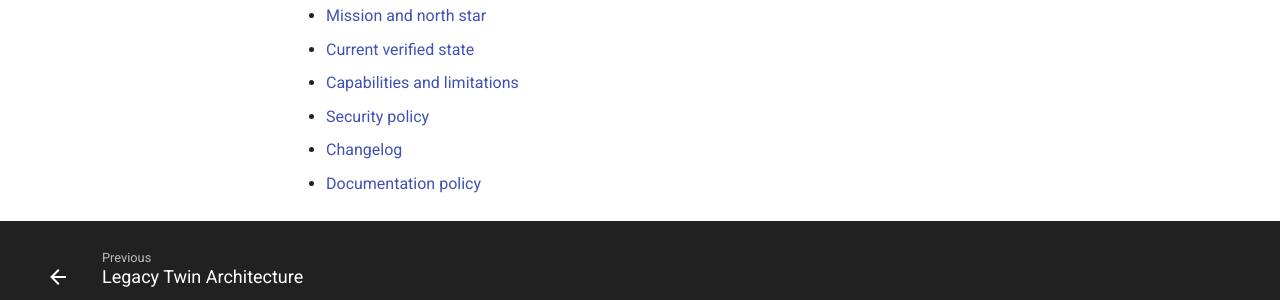
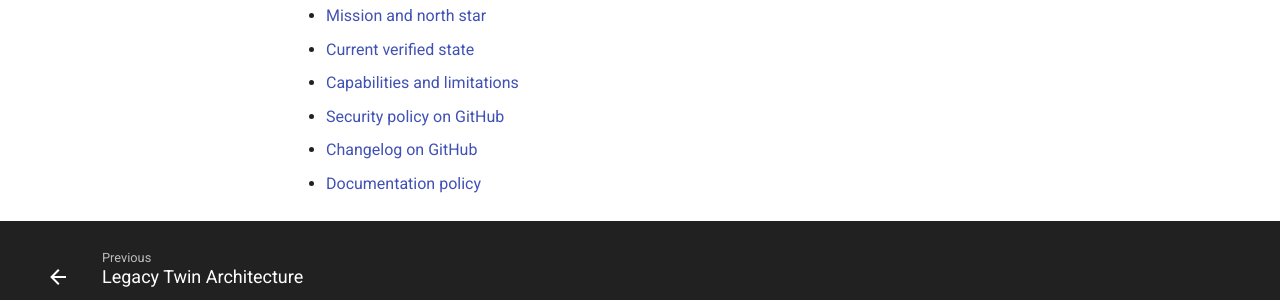
Before and after one commit to andreazedda/bmyCure4MM, an MkDocs documentation site: the page built from docs/archive/releases/RELEASE_PREPARATION_2024.md, in a window 1280 px wide and 1261 px high. Shown: the part 904-1204 px from the top of the window. Built offline with MkDocs 1.6.1 and Material for MkDocs 9.7.7, drawn with Linux system fonts in a browser that asks for light colours; comment, search, counter and statistics services are not loaded.

Commit message:
docs: repair strict-build links in historical release archive

```diff
--- a/docs/archive/releases/RELEASE_PREPARATION_2024.md
+++ b/docs/archive/releases/RELEASE_PREPARATION_2024.md
@@ -30,6 +30,6 @@
 - [Mission and north star](../../product/MISSION_AND_NORTH_STAR.md)
 - [Current verified state](../../product/CURRENT_STATE.md)
 - [Capabilities and limitations](../../product/CAPABILITIES_AND_LIMITATIONS.md)
-- [Security policy](../../../SECURITY.md)
-- [Changelog](../../../CHANGELOG.md)
+- [Security policy on GitHub](https://github.com/andreazedda/bmyCure4MM/blob/master/SECURITY.md)
+- [Changelog on GitHub](https://github.com/andreazedda/bmyCure4MM/blob/master/CHANGELOG.md)
 - [Documentation policy](../../governance/DOCUMENTATION_POLICY.md)
```
